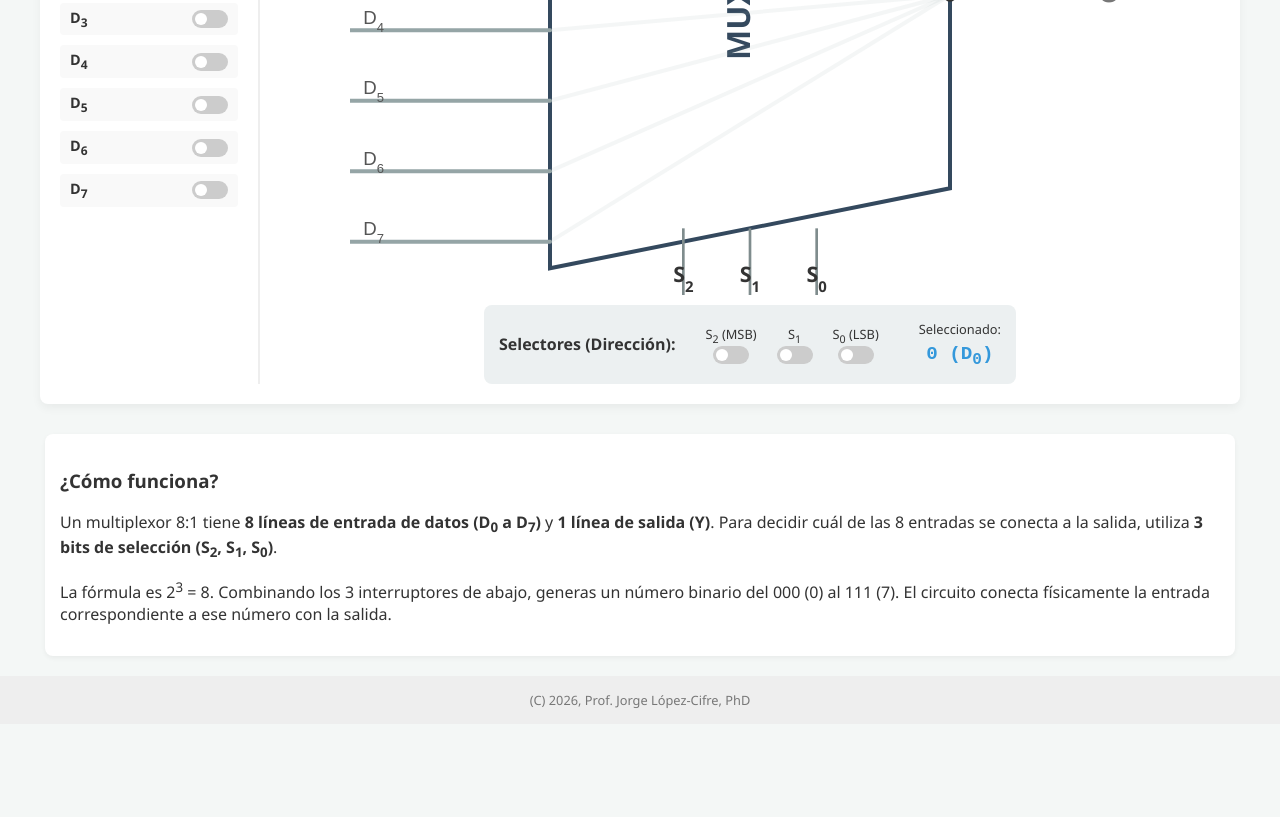
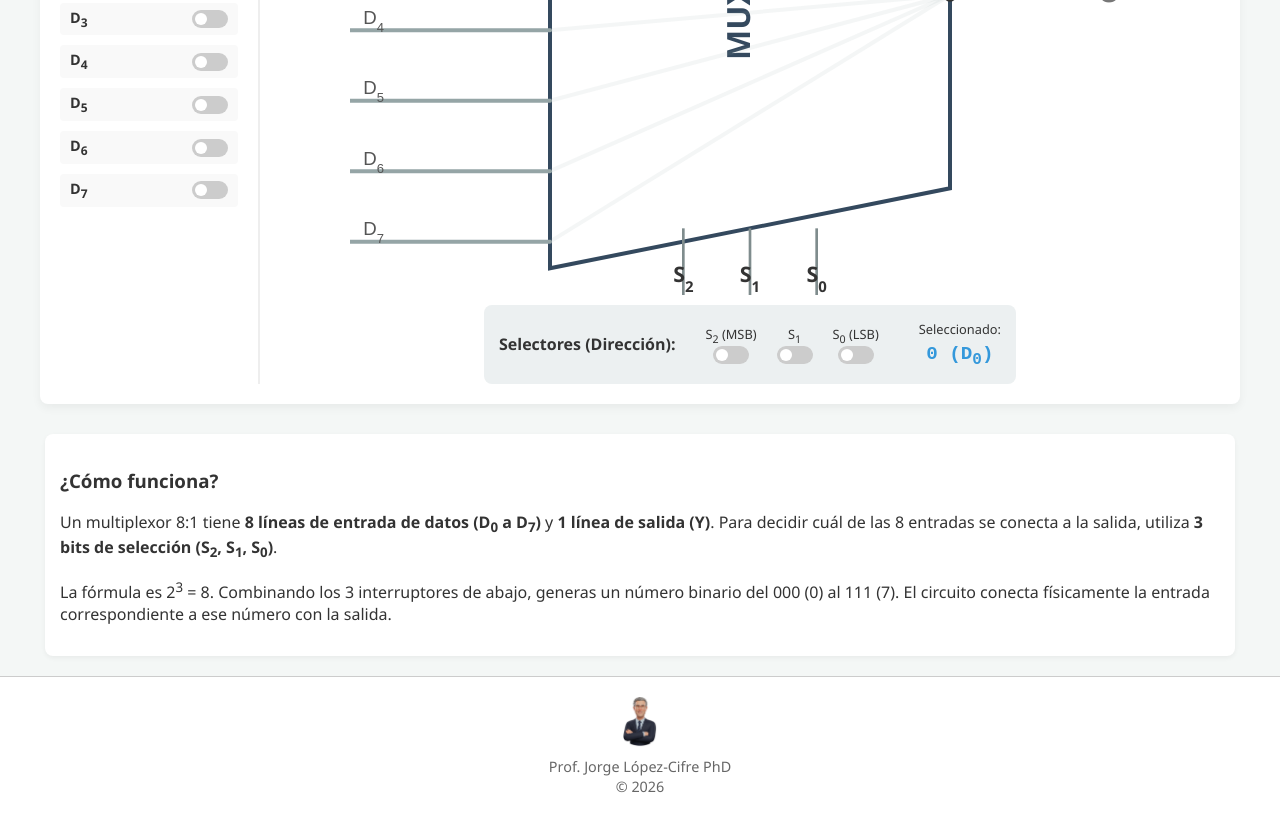
Before and after one commit to jorge4321/ESIC, a plain HTML site: page A/multiplexor.html in a window 1280 px wide. Shown: the part 410-1227 px from the top of the page. Before the commit the page ends 1134 px from the top, so only its background shows below. Drawn offline with Linux system fonts and the light colour scheme.

Commit message:
Revise footer styles and update content
Updated footer styles and content for improved layout and appearance.

```diff
--- a/A/multiplexor.html
+++ b/A/multiplexor.html
@@ -229,14 +229,29 @@
             fill: var(--text-color);
         }
 
-        /* Footer */
+        /* Footer Actualizado (Estilo Plantilla) */
         footer {
+            background-color: white;
+            border-top: 1px solid #ccc;
+            padding: 20px;
             text-align: center;
-            padding: 15px;
-            font-size: 0.8rem;
-            color: #777;
-            background-color: #eee;
             margin-top: auto;
+            display: flex;
+            flex-direction: column;
+            align-items: center;
+            gap: 10px;
+        }
+
+        footer img {
+            height: 50px;
+            width: auto;
+        }
+
+        footer p {
+            margin: 0;
+            color: #666;
+            font-size: 0.9rem;
+            line-height: 1.4;
         }
 
         .info-panel {
@@ -354,7 +369,8 @@
     </main>
 
     <footer>
-        (C) 2026, Prof. Jorge López-Cifre, PhD
+        <img src="ICONO_JLC.png" alt="Prof. Jorge López-Cifre">
+        <p>Prof. Jorge López-Cifre PhD<br>© 2026</p>
     </footer>
 
     <script>
```
